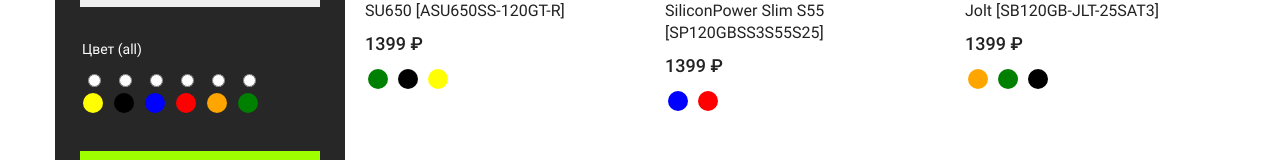
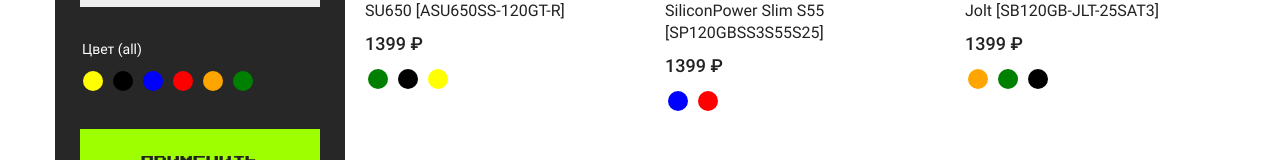
Before and after one commit to andreynef/vueOnlineStoreSkillbox, a Vue app: page / in a window 1280 px wide. Shown: the part 617-777 px from the top of the page. Built offline with nearby package versions, Linux system fonts and the light colour scheme.

Commit message:
module 4 fix reset2

```diff
--- a/src/components/ProductFilter.vue
+++ b/src/components/ProductFilter.vue
@@ -30,7 +30,7 @@
         <ul class="colors">
           <li class="colors__item" v-for="item in colors" :key="item.id" @click="clickColor(item.color)">
             <label class="colors__label">
-              <input class="colors__radio " type="radio" name="color" :checked="currentColor">
+              <input class="colors__radio sr-only" type="radio" name="color" :checked="currentColor">
               <span :style='{ backgroundColor: `${item.color}` }' class="colors__value"></span>
             </label>
           </li>
```
